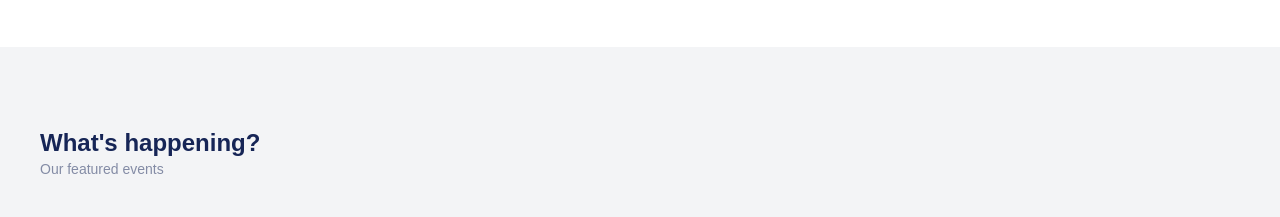
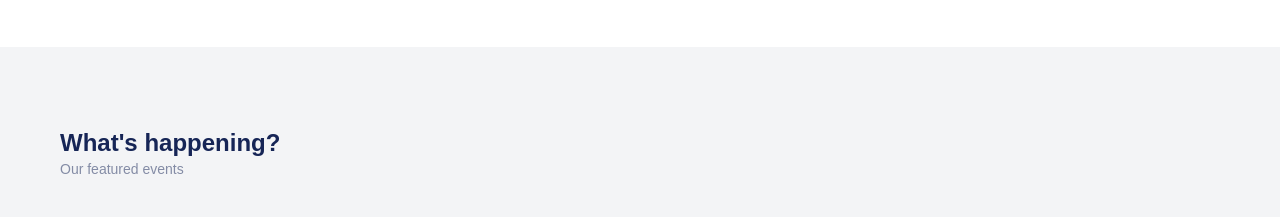
Before and after one commit to Chibuking35/teckstack, a Next.js app: page /join-community in a window 1280 px wide. Shown: the part 1240-1457 px from the top of the page. Built offline with nearby package versions, Linux system fonts and the light colour scheme; grey boxes are pictures that could not be loaded.

Commit message:
modefied

```diff
--- a/src/app/join-community/page.tsx
+++ b/src/app/join-community/page.tsx
@@ -146,7 +146,7 @@ const JoinCommunity = () => {
       </div>
 
       <div className="p-2 bg-gray-100 md:p-10">
-        <div className="my-10 ">
+        <div className="my-10 px-5">
           <h1 className="font-bold text-2xl text-blue-950 ">
             What&#39;s happening?
           </h1>
```
